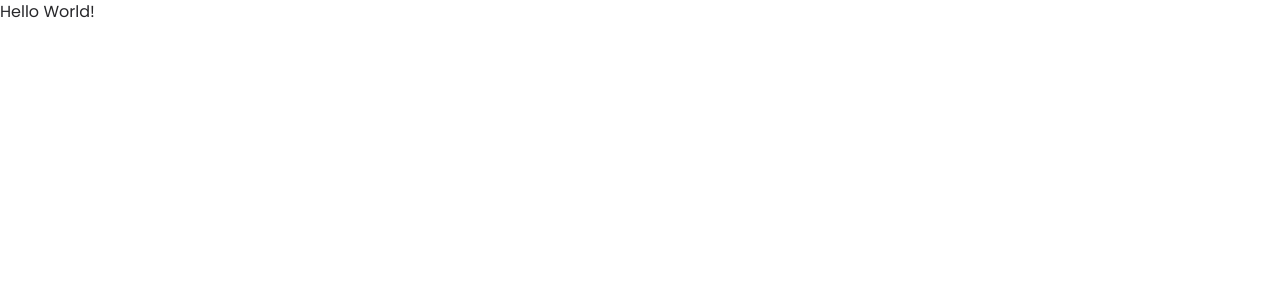
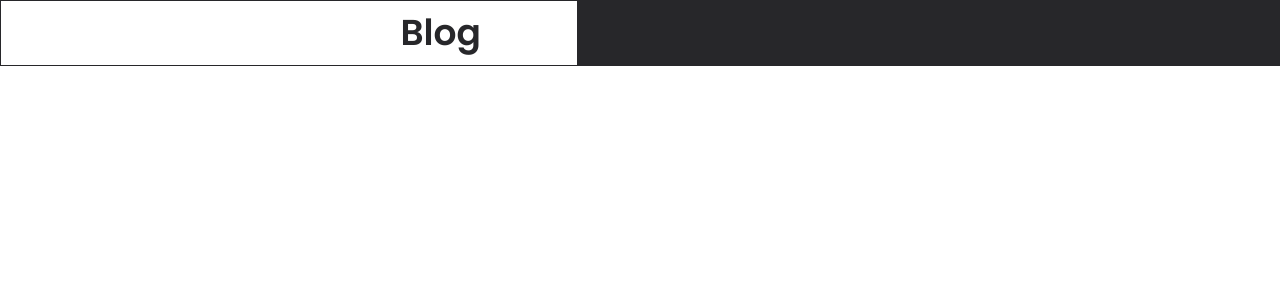
Before and after one commit to adrielestoller/blog, a React (Vite) app: page / in a window 1280 px wide. Shown: the top 300 px of the page. Built offline with nearby package versions, Linux system fonts and the light colour scheme.

Commit message:
feat: add [Header]

```diff
--- a/src/App.tsx
+++ b/src/App.tsx
@@ -1,5 +1,9 @@
+import { Header } from "./Header";
+
 export function App() {
   return (
-    <h1>Hello World!</h1>
+    <>
+      <Header />
+    </>
   )
 }
--- /dev/null
+++ b/src/Header.tsx
@@ -0,0 +1,13 @@
+export function Header() {
+  return (
+    <div className="w-full sticky top-0 bg-zinc-800">
+      <div className="flex gap-5 border border-zinc-800">
+        <div className="w-full max-w-xl py-3 text-right bg-white cursor-pointer transition-all duration-300 ease-in-out hover:bg-zinc-800 hover:text-white">
+          <h1 className="mr-24 font-semibold text-4xl">Blog</h1>
+        </div>
+        <div className="w-full bg-zinc-800 box-border">
+        </div>
+      </div>
+    </div>
+  )
+}
```
